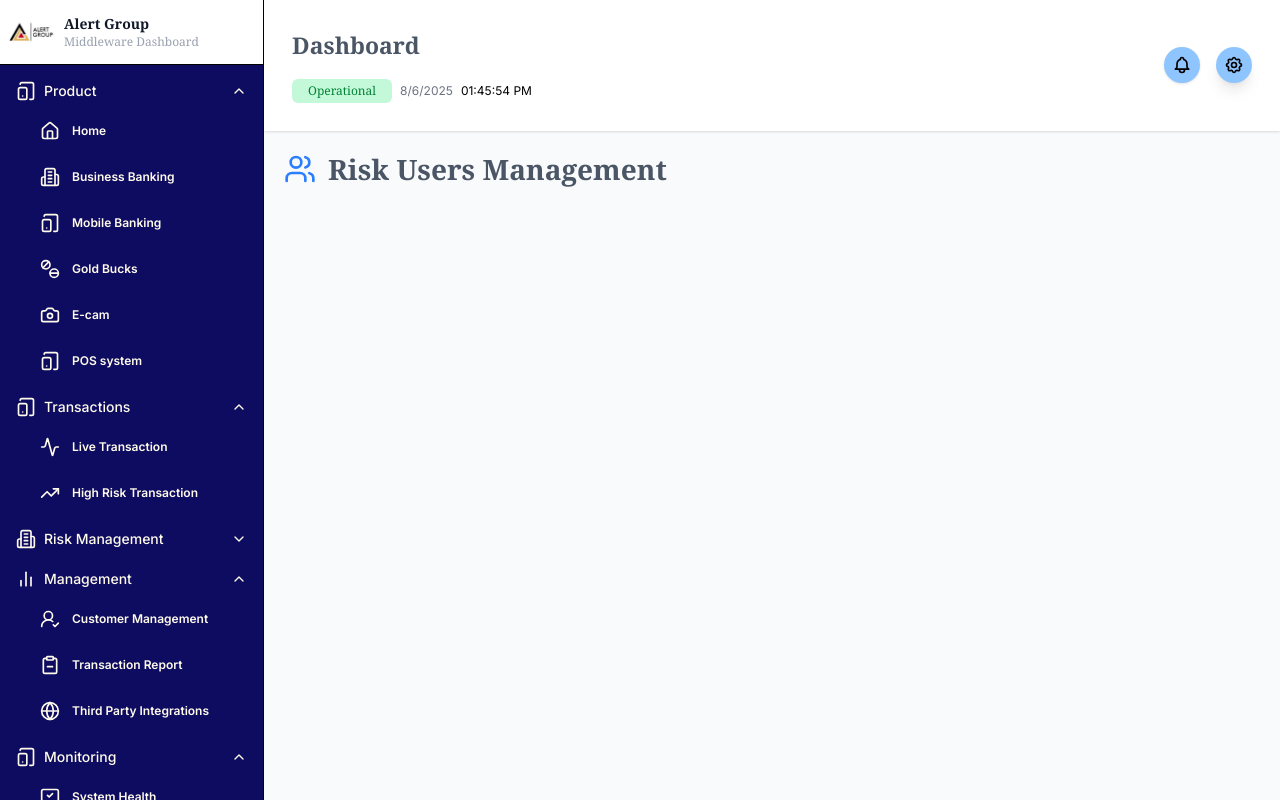
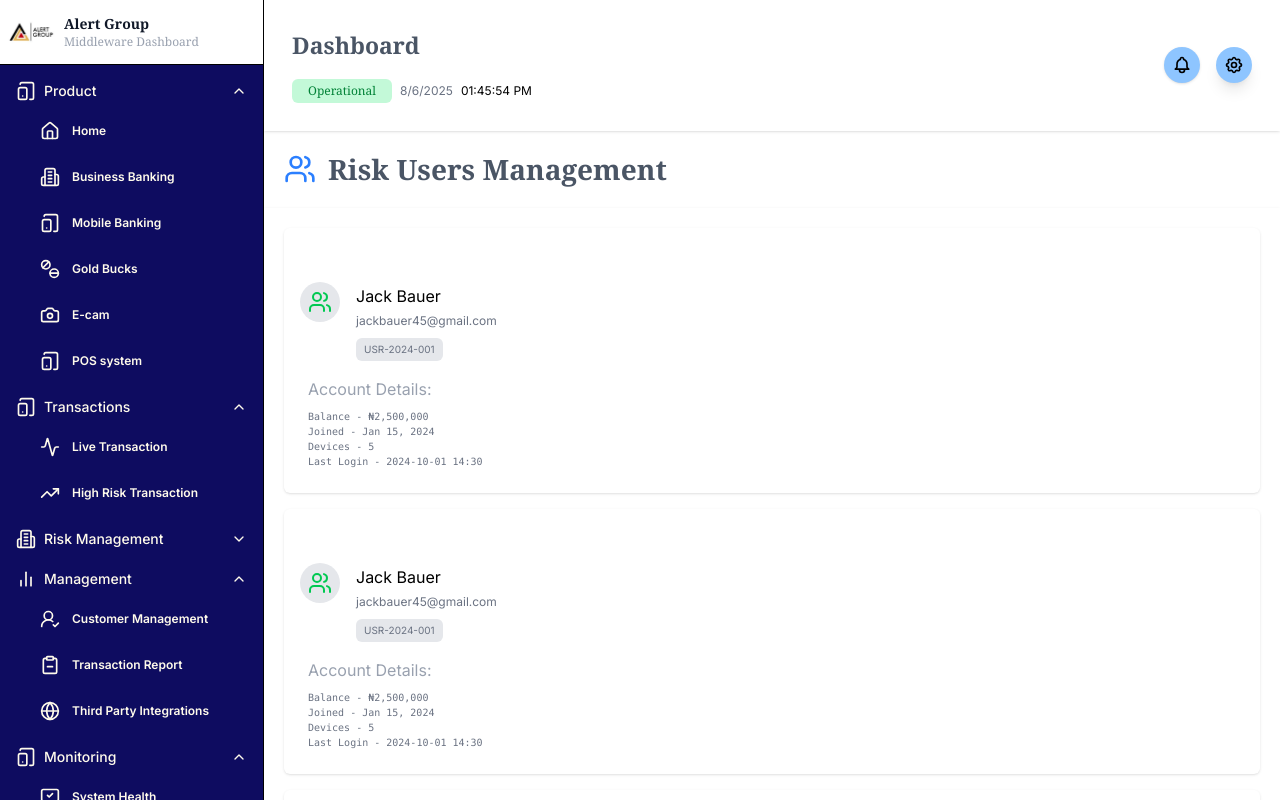
Before and after one commit to Ennyola4/middlewaredashboard, a React (Vite) app: page /risk-users in a window 1280 px wide. Built offline with nearby package versions, Linux system fonts and the light colour scheme.

Commit message:
high risk transaction page done

```diff
--- a/src/pages/Dashboard/RiskManagement/RiskUsers.tsx
+++ b/src/pages/Dashboard/RiskManagement/RiskUsers.tsx
@@ -1,15 +1,116 @@
-import {  Users } from "lucide-react"
+import { Users } from "lucide-react"
 import Navbar from "../../../components/Navbar/Navbar"
+
+const riskUsers = [
+  {
+    name: "Jack Bauer",
+    icon: <Users className="w-8 h-8" />,
+    email: "jackbauer45@gmail.com",
+    id: "USR-2024-001",
+    amount: " ₦2,500,000",
+    joined: "Jan 15, 2024",
+    devices: "5",
+    lastLogin: "2024-10-01 14:30",
+    location: "Lagos, Nigeria",
+    status: "High Risk (85%)",
+    riskLevel: "Flagged",
+    riskFactors: ["Multiple device logins", "Unusual transaction pattern", "Foreign IP access"],
+    actionButtons: ["View Details", "Review Risk", "Block User"]
+
+  },
+
+  {
+    name: "Jack Bauer",
+    icon: <Users className="w-8 h-8" />,
+    email: "jackbauer45@gmail.com",
+    id: "USR-2024-001",
+    amount: " ₦2,500,000",
+    joined: "Jan 15, 2024",
+    devices: "5",
+    lastLogin: "2024-10-01 14:30",
+    location: "Lagos, Nigeria",
+    status: "High Risk (85%)",
+    riskLevel: "Flagged",
+    riskFactors: ["Multiple device logins", "Unusual transaction pattern", "Foreign IP access"],
+    actionButtons: ["View Details", "Review Risk", "Block User"]
+
+  },
+
+  {
+    name: "Jack Bauer",
+    icon: <Users className="w-8 h-8" />,
+    email: "jackbauer45@gmail.com",
+    id: "USR-2024-001",
+    amount: " ₦2,500,000",
+    joined: "Jan 15, 2024",
+    devices: "5",
+    lastLogin: "2024-10-01 14:30",
+    location: "Lagos, Nigeria",
+    status: "High Risk (85%)",
+    riskLevel: "Flagged",
+    riskFactors: ["Multiple device logins", "Unusual transaction pattern", "Foreign IP access"],
+    actionButtons: ["View Details", "Review Risk", "Block User"]
+
+  },
+
+  {
+    name: "Jack Bauer",
+    icon: <Users className="w-8 h-8" />,
+    email: "jackbauer45@gmail.com",
+    id: "USR-2024-001",
+    amount: " ₦2,500,000",
+    joined: "Jan 15, 2024",
+    devices: "5",
+    lastLogin: "2024-10-01 14:30",
+    location: "Lagos, Nigeria",
+    status: "High Risk (85%)",
+    riskLevel: "Flagged",
+    riskFactors: ["Multiple device logins", "Unusual transaction pattern", "Foreign IP access"],
+    actionButtons: ["View Details", "Review Risk", "Block User"]
+
+  },
+]
 
 const RiskUsers = () => {
   return (
     <div>
-      <Navbar/>
-       <div className="flex items-center gap-3 p-4 sm:p-5">
+      <Navbar />
+      <div className="flex items-center bg-white dark:bg-black gap-3 p-4 sm:p-5">
         <Users className="w-6 h-6 sm:w-8 sm:h-8 text-blue-500" />
         <h1 className="text-xl sm:text-2xl md:text-[28px] text-gray-600 dark:text-blue-500 font-semibold font-serif">
           Risk Users Management
         </h1>
+      </div>
+
+      <div className="p-5 shadow-sm dark:text-white bg-white dark:bg-black">
+        {riskUsers.map((user, index) => (
+          <div key={index} className="shadow-sm p-4 dark:bg-gray-800 rounded-md mb-4">
+            <div className="flex items-center gap-4">
+              <div className="bg-gray-200 p-2 dark:bg-gray-950  text-green-500 rounded-full w-10 h-10 flex items-center justify-center mb-2">
+                {user.icon}
+              </div>
+              <div className="flex flex-col mt-10">
+                <span className="mb-1">{user.name}</span>
+                <div className="text-[12px] text-gray-500 mb-2">{user.email}</div>
+                <div className="text-[10px] text-gray-500 dark:text-gray-300 bg-gray-200 dark:bg-gray-500 rounded-md px-2 py-1 w-fit mb-2">{user.id}</div>
+              </div>
+            </div>
+            <div className="p-2">
+              <p className="text-gray-400">Account Details:</p>
+              <div className="grid grid-cols-2 sm:grid-cols-3 md:grid-cols-4 gap-4 font-mono text-[10px] text-gray-500 dark:text-gray-400 mt-2">
+                Balance - {user.amount}
+                <br />
+                Joined - {user.joined}
+                <br />
+                Devices - {user.devices}
+                <br />
+                Last Login - {user.lastLogin}
+              </div>
+            </div>
+          </div>
+        ))
+
+        }
       </div>
     </div>
   )
--- a/src/pages/Dashboard/Transaction/HighRiskTransaction.tsx
+++ b/src/pages/Dashboard/Transaction/HighRiskTransaction.tsx
@@ -1,4 +1,4 @@
-import { CircleAlert, DollarSign, Download, Filter, Search, Shield, TrendingUp } from "lucide-react"
+import { AlertOctagon, CircleAlert, DollarSign, Download, Filter, Pen, Search, Shield, TrendingUp } from "lucide-react"
 import Navbar from "../../../components/Navbar/Navbar"
 import { time } from "framer-motion"
 
@@ -87,14 +87,14 @@ const highRiskTransactionQueue = [
     riskFcatorStatusThree: "New Recipient",
     location: "Lagos → London ",
     time: "2024-01-15 14:30",
-    firstButton: "Review",
-    secondButton: "Block"
+    firstButton: "REVIEW",
+    secondButton: "BLOCK"
   },
   {
     id: "HRT-002",
     riskScore: "Risk Score:",
     riskScoreStatusOne: "87%",
-    riskScoreStatusTwo: "Under Review",
+    riskScoreStatusTwo: "Under REVIEW",
     event: "Transaction Details:",
     value: "₦2,500,000",
     account: "-****5678 → Account-****9012",
@@ -103,8 +103,8 @@ const highRiskTransactionQueue = [
     riskFactorStatusTwo: "Round Number",
     location: "Abuja → Dubai ",
     time: "2024-01-15 13:45",
-    firstButton: "Review",
-    secondButton: "Block"
+    firstButton: "REVIEW",
+    secondButton: "BLOCK"
   },
   {
     id: "HRT-003",
@@ -119,8 +119,8 @@ const highRiskTransactionQueue = [
     riskFactorStatusTwo: "Unusual Time",
     location: "Port Harcourt → Unknown",
     time: "2024-01-15 12:20",
-    firstButton: "Review",
-    secondButton: "Block"
+    firstButton: "REVIEW",
+    secondButton: "BLOCK"
   },
   {
     id: "HRT-004",
@@ -135,8 +135,8 @@ const highRiskTransactionQueue = [
     riskFactorStatusTwo: "High Amount",
     location: "Kano → Singapore ",
     time: "2024-01-15 11:10",
-    firstButton: "Review",
-    secondButton: "Block"
+    firstButton: "REVIEW",
+    secondButton: "BLOCK"
   },
 ]
 
@@ -314,26 +314,29 @@ const HighRiskTransaction = () => {
 
             {/* Location & Time Section */}
             <div className="flex-shrink-0 lg:w-48 mt-10 lg:mt-0">
-              <div className="space-y-2 p-3  rounded-lg">
+              <div className="space-y-1 p-1">
                 <span className="text-xs sm:text-sm font-medium text-gray-700 dark:text-gray-300">
                   Location and Time
                 </span>
                 <div className="text-xs sm:text-sm text-gray-500 dark:text-gray-400">
                   {transaction.location}
                 </div>
-                <span>{transaction.time}</span>
+                <span className="text-gray-500 dark:text-gray-400 text-[12px]">{transaction.time}</span>
               </div>
+                {/* Action Buttons */}
+            <div className="flex flex-col xs:flex-row gap-2 sm:gap-3 mt-4 lg:mt-0 lg:flex-col lg:justify-center lg:w-32 w-fit">
+              <button className="flex cursor-pointer items-center gap-2 lg:gap-3 px-2 py-1 bg-gray-400 hover:bg-blue-500 dark:bg-blue-900/80 dark:hover:bg-blue-800/20 text-white dark:text-blue-500 rounded-md transition-colors duration-200 text-[14px] font-medium">
+                 <Pen className="h-4 w-4 ml-2" />
+                 <span className="sm:inline">{transaction.firstButton}</span>
+              </button>
+              <button className="flex cursor-pointer items-center gap-3 px-2 py-1 bg-red-500 hover:bg-red-300 dark:bg-red-900/60 dark:hover:bg-red-800/40 text-white dark:text-red-300 rounded-md transition-colors duration-200 text-[14px] font-medium">
+                <AlertOctagon className="h-4 w-4 ml-2" />
+              <span className=" sm:inline">{transaction.secondButton}</span>
+              </button>
+            </div>
             </div>
 
-            {/* Action Buttons */}
-            <div className="flex flex-col xs:flex-row gap-2 sm:gap-3 mt-4 lg:mt-0 lg:flex-col lg:justify-center lg:w-32">
-              <button className="flex-1 dark:text-black cursor-pointer lg:flex-none bg-gray-200 hover:bg-blue-600 hover:text-white text-black px-3 py-2 rounded-md text-xs sm:text-sm font-medium transition-colors duration-200">
-                {transaction.firstButton}
-              </button>
-              <button className="flex-1 cursor-pointer  lg:flex-none bg-red-500 hover:bg-red-600 text-white px-3 py-2 rounded-md text-xs sm:text-sm font-medium transition-colors duration-200">
-                {transaction.secondButton}
-              </button>
-            </div>
+
 
           </div>
 
```
